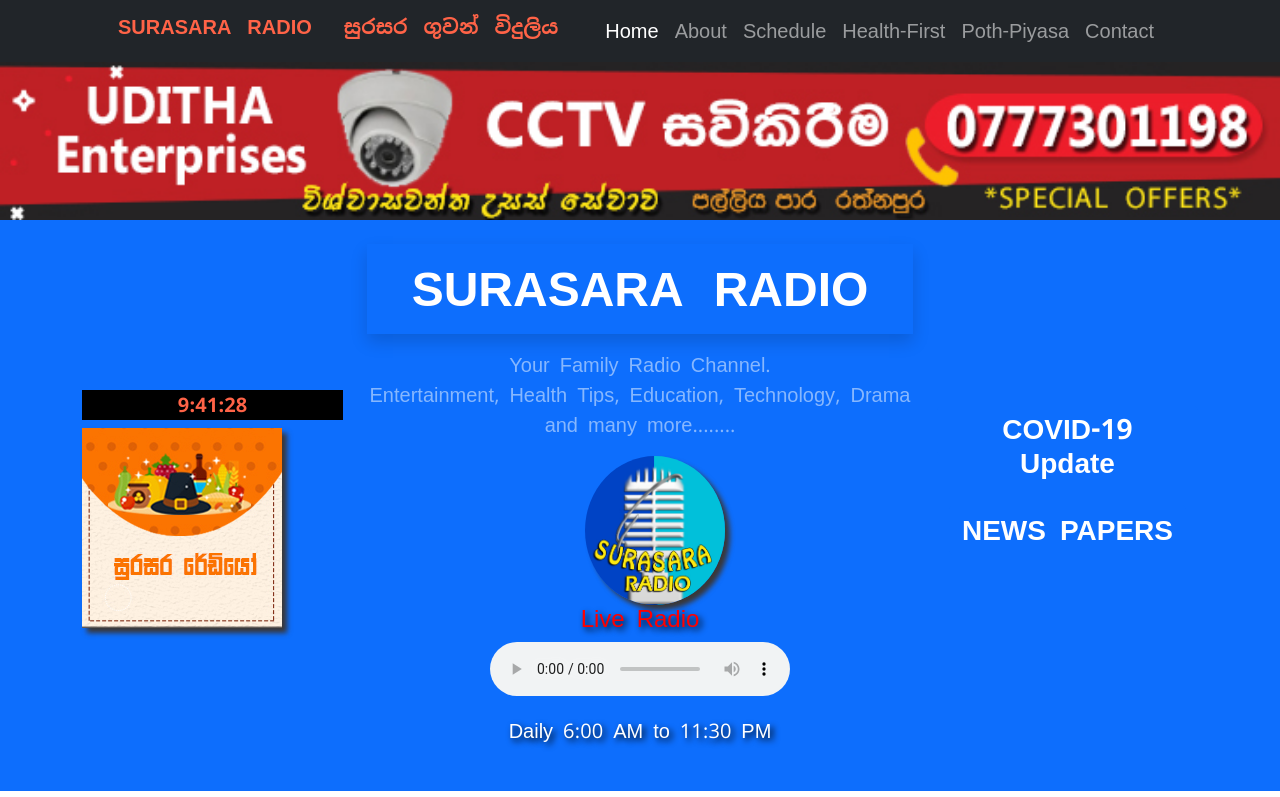
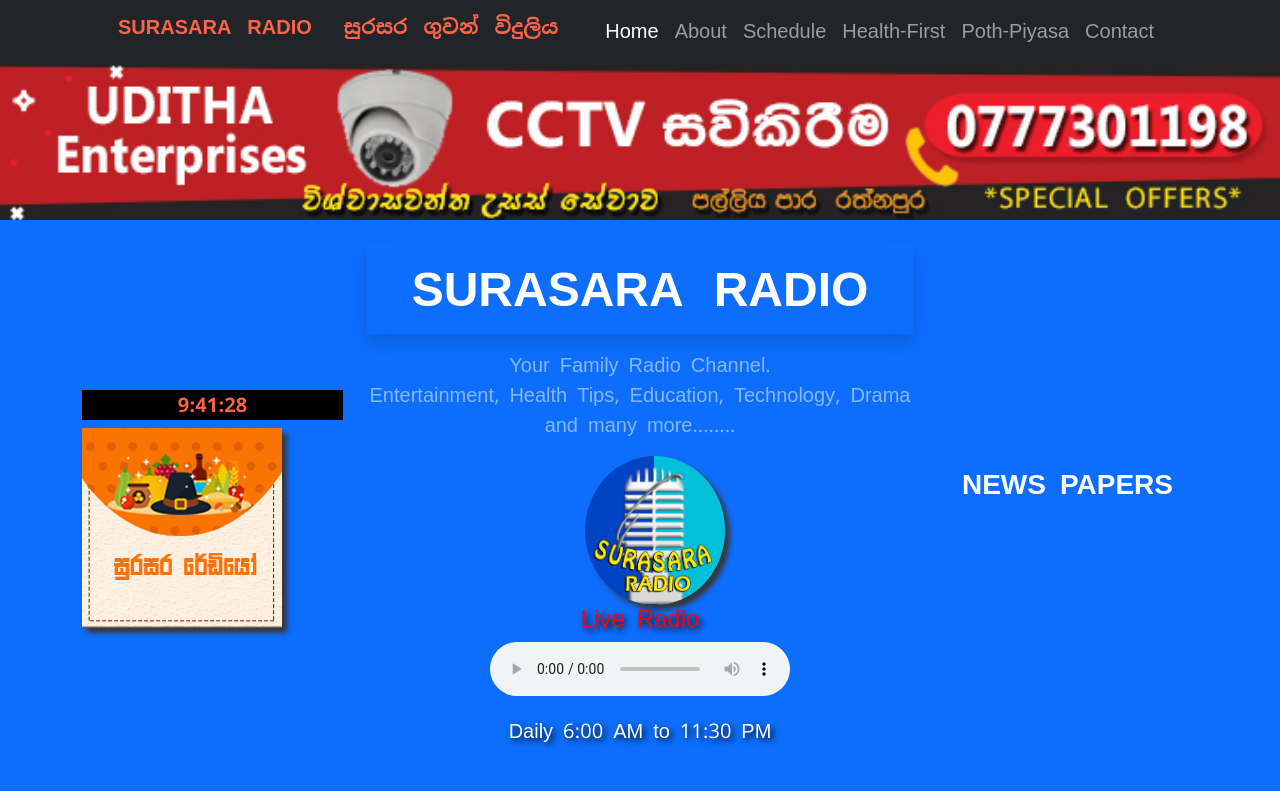
Before and after one commit to jayanthaklk/Surasara-Radio, a plain HTML site: page index.html in a window 1280 px wide. Shown: the top 797 px of the page. Drawn offline with nearby package versions, Linux system fonts and the light colour scheme.

Commit message:
edit home page

```diff
--- a/index.html
+++ b/index.html
@@ -125,14 +125,6 @@
                     <img src="./image/Ad/Banner- Aklo eye care 728-90.jpg" class="d-block w-100" alt="...">
                 </div>
             </div>
-            <!-- <button class="carousel-control-prev" type="button" data-bs-target="./image/Ad/Banner_Blank Banner Template_468x60.jpg" data-bs-slide="prev">
-              <span class="carousel-control-prev-icon" aria-hidden="true"></span>
-              <span class="visually-hidden">Previous</span>
-            </button>
-            <button class="carousel-control-next" type="button" data-bs-target="#carouselExampleIndicators" data-bs-slide="next">
-              <span class="carousel-control-next-icon" aria-hidden="true"></span>
-              <span class="visually-hidden">Next</span>
-            </button> -->
         </div>
         </div>
 
@@ -239,7 +231,7 @@
                     <div class="col-xl-3 col-md-3 col-sm-12 align-items-center">
 
                         <!-- covid pop -->
-                        <div class="row text-center">
+                        <!-- <div class="row text-center">
                             <p>
                                 <button class="btn btn-primary" type="button" data-bs-toggle="collapse"
                                     data-bs-target="#collapseWidthExample" aria-expanded="false"
@@ -260,20 +252,8 @@
                                     </div>
                                 </div>
                             </div>
-                        </div>
-                        <!-- covid- pop end -->
-                        <!-- <h2 class=" fw-bold text-white text-center mb-2 mt-4"><source src="https://www.worldometers.info/coronavirus/" type="">
-                                  Click here for COVID-19 Update</h2> -->
-                        <!-- <img src="./image/covid-19 image.jpg" alt="" style="width:100%;">
-                                     <div class="centered"> <a href="https://www.worldometers.info/coronavirus/" class="fw-bold text-white text-center covid-meter mb-2 mt-4 ">
-                                        <h4> Click here for COVID-19 Update </h4> </div> </a> -->
-                        <!-- <a href="https://www.worldometers.info/coronavirus/" class="fw-bold text-white text-center covid-meter mb-2 mt-4 ">
-                                     <img src="./image/covid-19 image.jpg" width="200px" alt=""> Click here for COVID-19 Update </a> -->
-                        <!-- <div class="row"> -->
-                        <!-- <a href="https://www.worldometers.info/coronavirus/"
-                            class="fw-bold text-white text-center covid-meter mb-2 mt-4 ">
-                            <h4>Click here for COVID-19 Update</h4>
-                        </a> -->
+                        </div> -->
+
                         <!-- pop newspaper -->
                         <div class="row text-center">
                             <p>
@@ -378,6 +358,7 @@
                 </div>
             </div>
         </section> -->
+
         <!-- Testimonial section-->
         <!-- <div class="py-5 bg-light">
                 <div class="container px-5 my-5">
@@ -419,31 +400,7 @@
                     <div class="row mt-2">
                         <img src="./image/Kalina sanwada-Dammika 300x600.jpg" class="d-block w-100" alt="">
                     </div>
-                    <!-- <div class=" row mt-2"> -->
-                    <!-- card grp-social icon -->
-                    <!-- <div class="card-group">
-                            <div class="card align-items-center"> -->
-                    <!-- <img src="..." class="card-img-top" alt="..."> -->
-
-                    <!-- <a href="https://www.youtube.com/channel/UCahJ3Dc3ejwrmvPaZyuWIdA">
-                                    <img src="./image/youtube logo 110-77.png" class="card-img-top" style="width: 60%;"
-                                        alt=""></a> -->
-
-
-                    <!-- </div> -->
-                    <!-- <div class="card align-items-center"> -->
-                    <!-- <img src="..." class="card-img-top" alt="..."> -->
-                    <!-- <a href="https://www.facebook.com/groups/796459527727779/permalink/821645771875821/">
-                                    <img src="./image/Facebook-logo 110-110.jpg" class="card-img-top" style="width:40%;"
-                                        alt=""></a>
-
-                            </div>
-                            <div class="card align-items-center">
-                                 <img src="..." class="card-img-top" alt="..."> -->
-                    <!-- <a href="https://www.instagram.com/nat.teensorg/">
-                                    <img src="./image/instagram logo.png" class="card-img-top " style="width:40%;" alt=""></a>
-         -->
-                </div>
+                                </div>
             </div>
             <div class="row mt-2">
                 <div class="col-md-6">
@@ -454,27 +411,6 @@
                 </div>
             </div>
         </div>
-
-
-        <!-- <div class>
-                        <img src="./image/debate- vote 450.jpg" class="d-block w-100" alt=""> -->
-        <!-- <div class="row text-center">
-                        <div class="col">
-                            <a href="https://www.youtube.com/channel/UCahJ3Dc3ejwrmvPaZyuWIdA">
-                                <img src="./image/youtube logo 110-77.png" class=" youtube-vote" alt=""></a>
-                        </div>
-                        <div class="col">
-                            <a href="">
-                                <img src="./image/Facebook-logo 110-110.jpg" class=" instagram-vote" alt=""></a>
-                                                 </div>
-                        <div class="col">
-                            <a href="">
-                                <img src="./image/instagram logo.png" class="instagram-vote" alt=""></a>
-                        </div>
-                    </div>
-                </div>
-    </div>
-</div> -->
 
         <!-- Debate promo audio -->
         <div class="container">
@@ -799,15 +735,6 @@
                 </div>
             </div>
         </div>
-
-        <!-- <div class="col-auto">
-    <video width="400" controls>
-        <source src="mov_bbb.mp4" type="video/mp4">
-        <source src="mov_bbb.ogg" type="video/ogg">
-        Your browser does not support HTML video.
-      </video>
-      </div>
-</div> -->
         </div>
         </div>
     </main>
@@ -874,35 +801,6 @@
             document.documentElement.scrollTop = 0;
         }
     </script>
-
-    <!-- to top button for mobile-->
-    <!-- <button class="myBtn-mobile d-block d-md-none" onclick="topFunction()" id="myBtn" title="Go to top">Top</button> -->
-
-    <!-- <div style="background-color:black;color:white;padding:30px">Scroll Down</div>
-    <div style="background-color:lightgrey;padding:30px 30px 2500px">This example demonstrates how to create a "scroll to top" button that becomes visible
-      <strong>when the user starts to scroll the page</strong>.</div> -->
-    <!--
-    <script>
-        //Get the button
-        var mybutton = document.getElementById("myBtn");
-
-        // When the user scrolls down 20px from the top of the document, show the button
-        window.onscroll = function() {scrollFunction()};
-
-        function scrollFunction() {
-          if (document.body.scrollTop > 20 || document.documentElement.scrollTop > 20) {
-            mybutton.style.display = "block";
-          } else {
-            mybutton.style.display = "none";
-          }
-        }
-                // When the user clicks on the button, scroll to the top of the document
-        function topFunction() {
-          document.body.scrollTop = 0;
-          document.documentElement.scrollTop = 0;
-        }
-        </script>  -->
-
 </body>
 
 </html>
```
